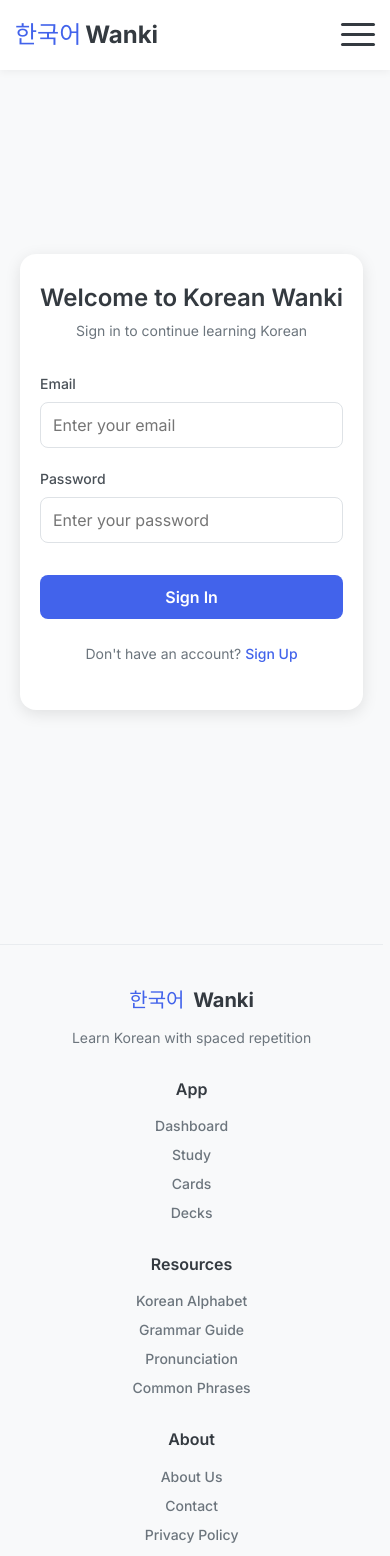
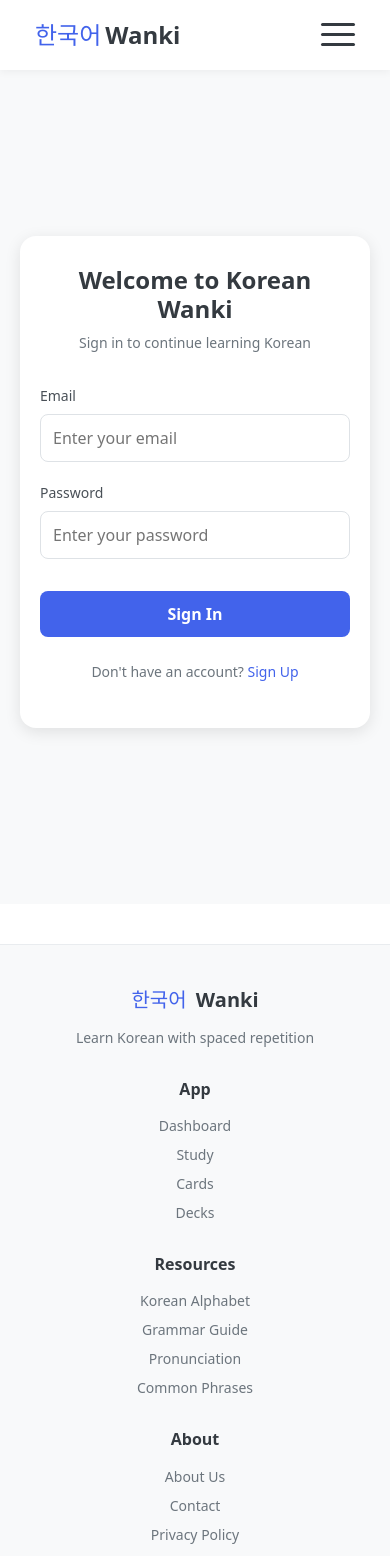
Before and after one commit to poliwoongbjj/korean-srs-app, a React (Vite) app in the folder client/: page /login in a window 390 px wide. Shown: the top 1556 px of the page. Built offline with nearby package versions, Linux system fonts and the light colour scheme.

Commit message:
Modify App.css to use flex layout to enforce centering at all levels of page structure for responsive design

```diff
--- a/client/src/App.css
+++ b/client/src/App.css
@@ -30,25 +30,71 @@
   --border-radius: 8px;
 }
 
+/* Override the entire layout to ensure centering at all screen sizes */
 body {
-  font-family: 'Inter', -apple-system, BlinkMacSystemFont, 'Segoe UI', Roboto, Oxygen, Ubuntu, Cantarell, 'Open Sans', 'Helvetica Neue', sans-serif;
-  font-size: 16px;
-  line-height: 1.5;
-  color: var(--text-dark);
-  background-color: var(--background-light);
+  margin: 0;
+  padding: 0;
+  min-height: 100vh;
+  display: flex;
+  flex-direction: column;
+  align-items: center;
+  width: 100%;
 }
 
-/* App layout */
 .app {
+  width: 100%;
   display: flex;
   flex-direction: column;
+  align-items: center;
   min-height: 100vh;
 }
 
+/* Make the header full width but center its content */
+.header {
+  width: 100%;
+  display: flex;
+  justify-content: center;
+}
+
+.header-content {
+  width: 100%;
+  max-width: 1200px;
+  padding: 0 20px;
+}
+
+/* Center the main content area */
 .main-content {
   flex: 1;
-  padding-top: 70px; /* Header height + spacing */
-  padding-bottom: 40px; /* Footer height */
+  width: 100%;
+  display: flex;
+  flex-direction: column;
+  align-items: center;
+  padding-top: 70px;
+  padding-bottom: 40px;
+}
+
+/* Ensure all page containers are centered and have proper width */
+.cards-page, .decks-page, .dashboard-page, .stats-page, .settings-page,
+.study-page, .card-form-page, .deck-form-page, .deck-page, .auth-page,
+.not-found-page {
+  width: 100%;
+  max-width: 1200px;
+  padding-left: 20px;
+  padding-right: 20px;
+  box-sizing: border-box;
+}
+
+/* Make the footer full width but center its content */
+.footer {
+  width: 100%;
+  display: flex;
+  justify-content: center;
+}
+
+.footer-content, .footer .container {
+  width: 100%;
+  max-width: 1200px;
+  padding: 0 20px;
 }
 
 /* Typography */
@@ -250,18 +296,19 @@
 
 /* For medium screens */
 @media (min-width: 769px) and (max-width: 1200px) {
-  .container {
+  .header-content,
+  .footer-content,
+  .footer .container,
+  .cards-page, .decks-page, .dashboard-page, .stats-page, .settings-page,
+  .study-page, .card-form-page, .deck-form-page, .deck-page, .auth-page,
+  .not-found-page {
     max-width: 960px;
   }
-
-  /* Add other medium screen specific styles */
 }
 
 /* For large screens */
 @media (min-width: 1201px) {
-  .container {
-    max-width: 1200px;
+  .study-page {
+    max-width: 900px;
   }
-
-  /* Add other large screen specific styles */
 }
```
